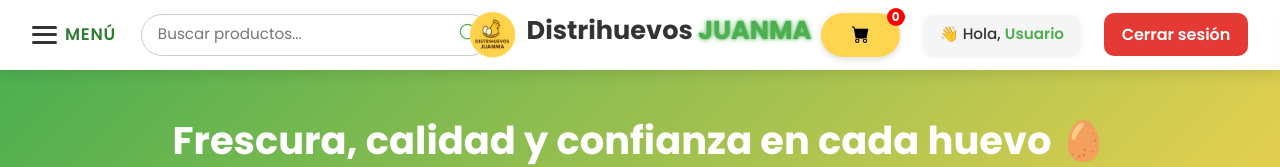
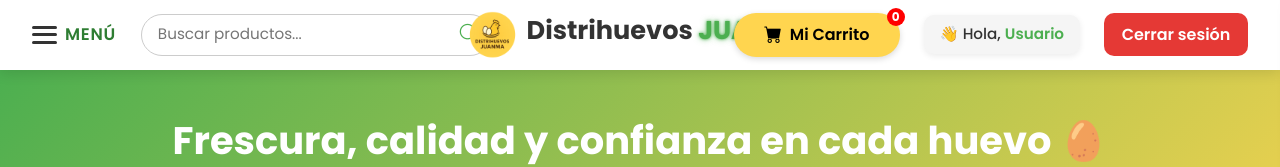
Before and after one commit to Jose22755/Distrihuevos-Juanma, a website with bundled scripts: page html/index.html in a window 1280 px wide. Shown: the top 167 px of the page. Built offline with nearby package versions, Linux system fonts and the light colour scheme; no server answers.

Commit message:
Interfaz Mi Carrito terminada visualmente

```diff
--- a/html/index.html
+++ b/html/index.html
@@ -52,8 +52,9 @@
 
     <!-- 🛒 Y 🔴 DERECHA -->
     <div class="header-right">
-      <a href="#" class="cart-btn">
+        <a href="cart.html" class="cart-btn">
           <i class="bi bi-cart-fill"></i>
+          <span class="cart-text">Mi Carrito</span>
           <span class="cart-count">0</span> <!-- 🟥 Bolita roja -->
         </a>
       <div class="user-greeting">👋 Hola, <span id="userName">Usuario</span></div>
@@ -221,6 +222,5 @@ document.addEventListener("DOMContentLoaded", () => {
   }
 });
 </script>
-
 </body>
 </html>
```
Lines whose indentation alone changed are shown as unchanged.
